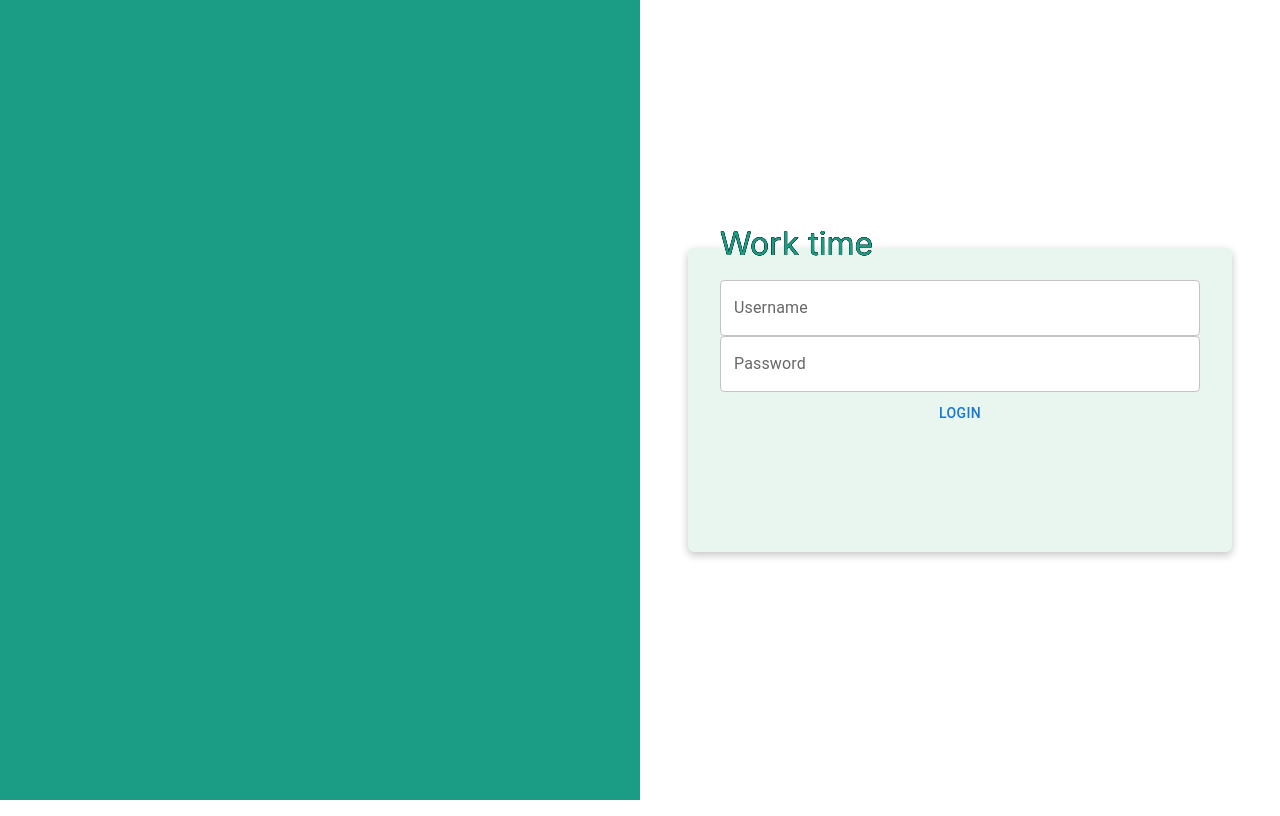
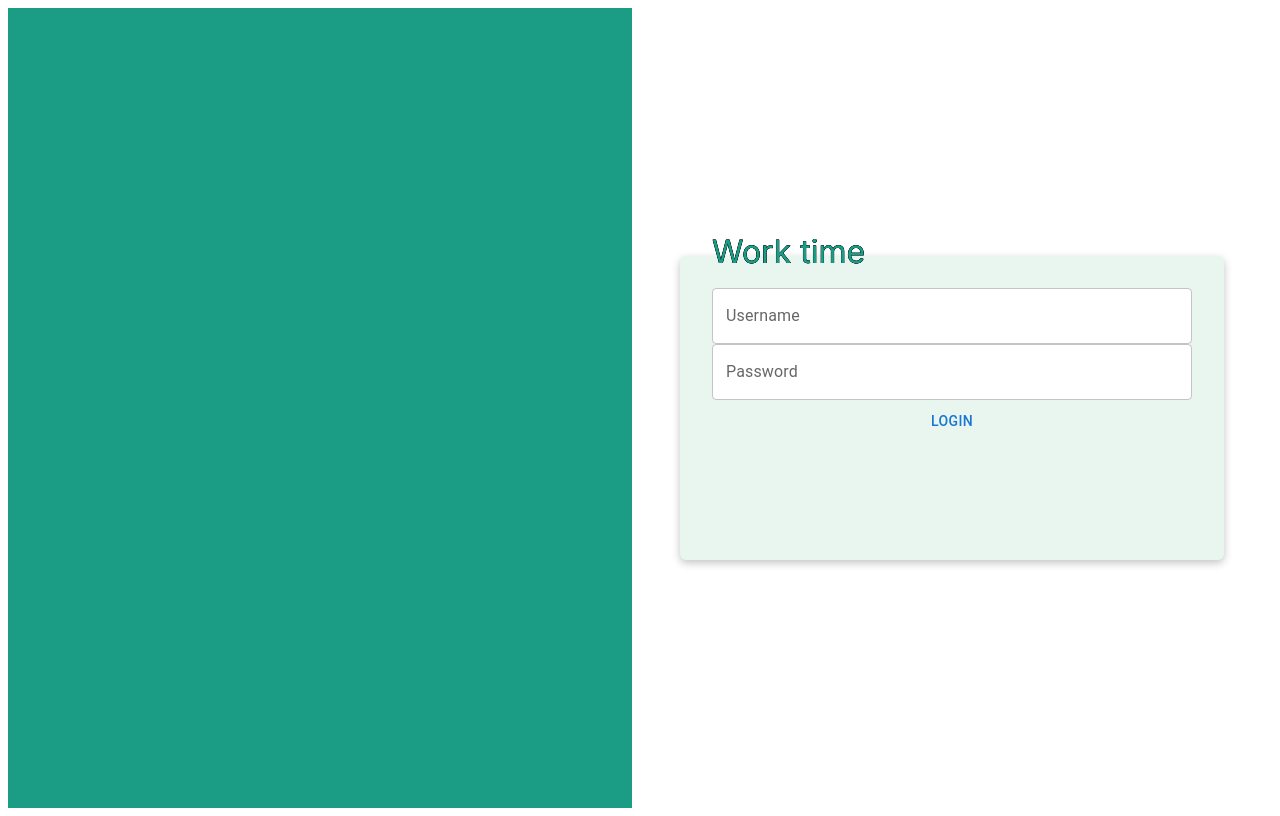
Before and after one commit to Supaweeb/deploy-educate, a Next.js app: page / in a window 1280 px wide. Built offline with nearby package versions, Linux system fonts and the light colour scheme.

Commit message:
Add sidebar

```diff
--- a/src/app/layout.js
+++ b/src/app/layout.js
@@ -1,7 +1,4 @@
-'use client'
-
 import { Inter } from 'next/font/google'
-import '../styles/globals.css';
 
 const inter = Inter({ subsets: ['latin'] })
 
--- a/src/styles/globals.css
+++ /dev/null
@@ -1,4 +0,0 @@
-body {
-    margin: 0;
-    padding: 0;
-}
```
